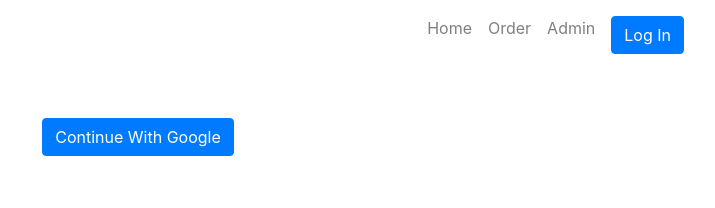
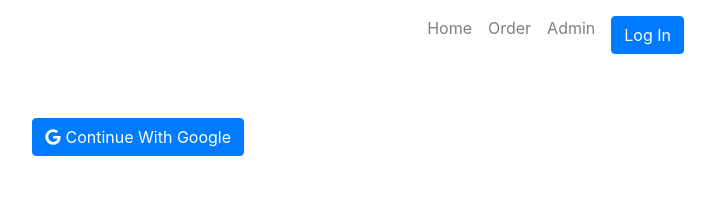
Before and after one commit to Rahat3286/ema-john-with-auth-as-free-valley, a React (Create React App) app: page /login in a window 1280 px wide. Shown: the top 208 px of the page, without its empty margins (502-1217 px from the left). Built offline with nearby package versions, Linux system fonts and the light colour scheme.

Commit message:
make some changes

```diff
--- a/package.json
+++ b/package.json
@@ -4,6 +4,8 @@
   "private": true,
   "dependencies": {
     "@fortawesome/fontawesome-svg-core": "^1.2.27",
+    "@fortawesome/free-brands-svg-icons": "^5.15.3",
+    "@fortawesome/free-regular-svg-icons": "^5.15.3",
     "@fortawesome/free-solid-svg-icons": "^5.12.1",
     "@fortawesome/react-fontawesome": "^0.1.8",
     "@testing-library/jest-dom": "^4.2.4",
--- a/src/components/Login/Login.js
+++ b/src/components/Login/Login.js
@@ -1,6 +1,8 @@
 import React, { useState } from 'react';
 import { useContext } from 'react';
 import { UserContext } from '../../App';
+import { FontAwesomeIcon } from '@fortawesome/react-fontawesome';
+import { faGoogle } from '@fortawesome/free-brands-svg-icons';
 import { useHistory, useLocation } from 'react-router-dom';
 import { initializeLoginFramework, handleGoogleSignIn, handleSignOut, handleFbSignIn, createUserWithEmailAndPassword, signInWithEmailAndPassword } from './loginManager';
 
@@ -92,7 +94,7 @@ function Login() {
     <div className="container d-flex justify-content-center">
       {
         loggedInUser.isSignedIn ? <button className="btn btn-danger" onClick={signOut}>Log Out</button> :
-          <button className="btn btn-primary" onClick={googleSignIn}>Continue With Google</button>
+          <button className="btn btn-primary" onClick={googleSignIn}><FontAwesomeIcon className="google-icon" icon={faGoogle} /> Continue With Google</button>
       }
     </div>
     // <div style={{textAlign: 'center'}}>
```
Also changed, not shown: 1 other file (tests, documents, lock files or other folders).
